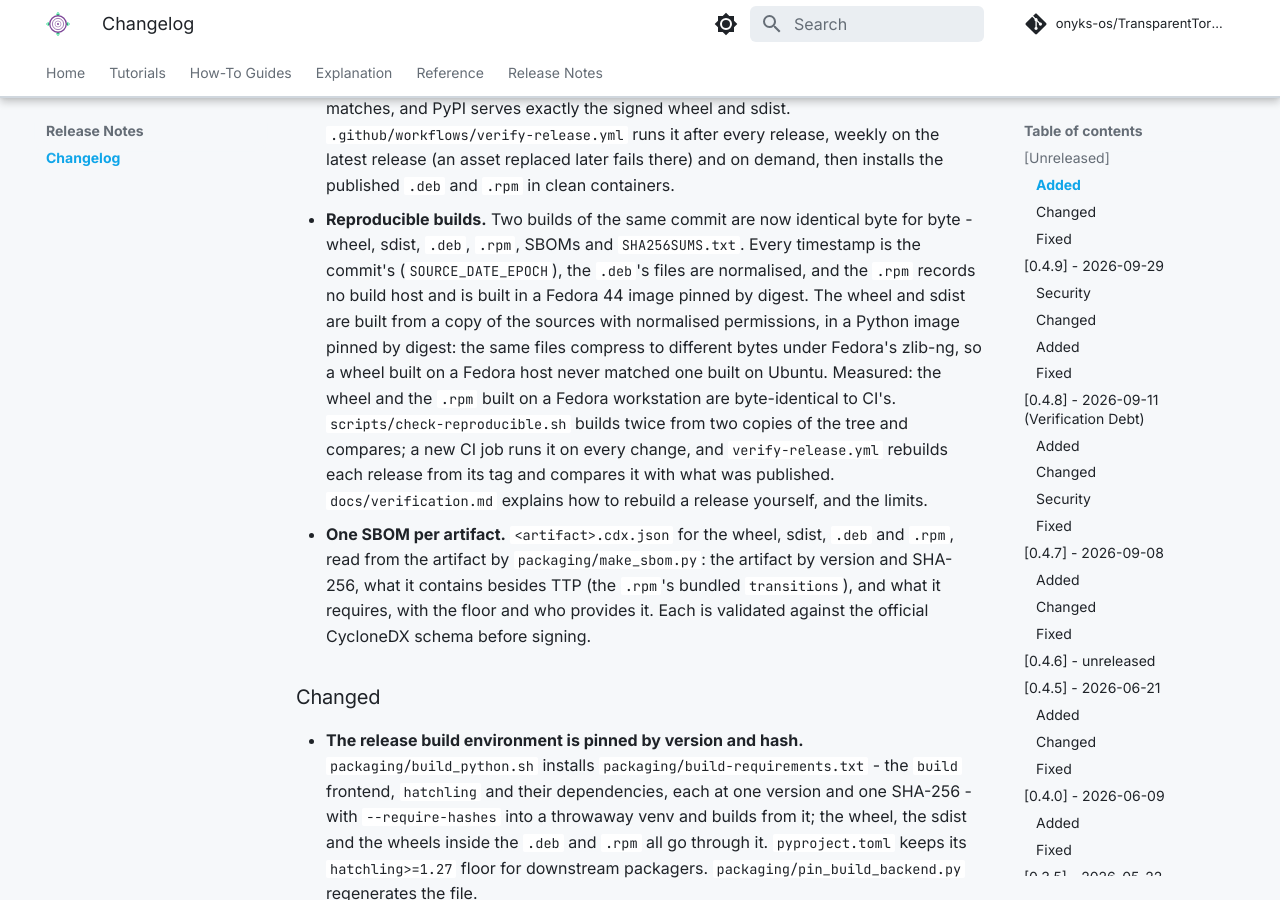
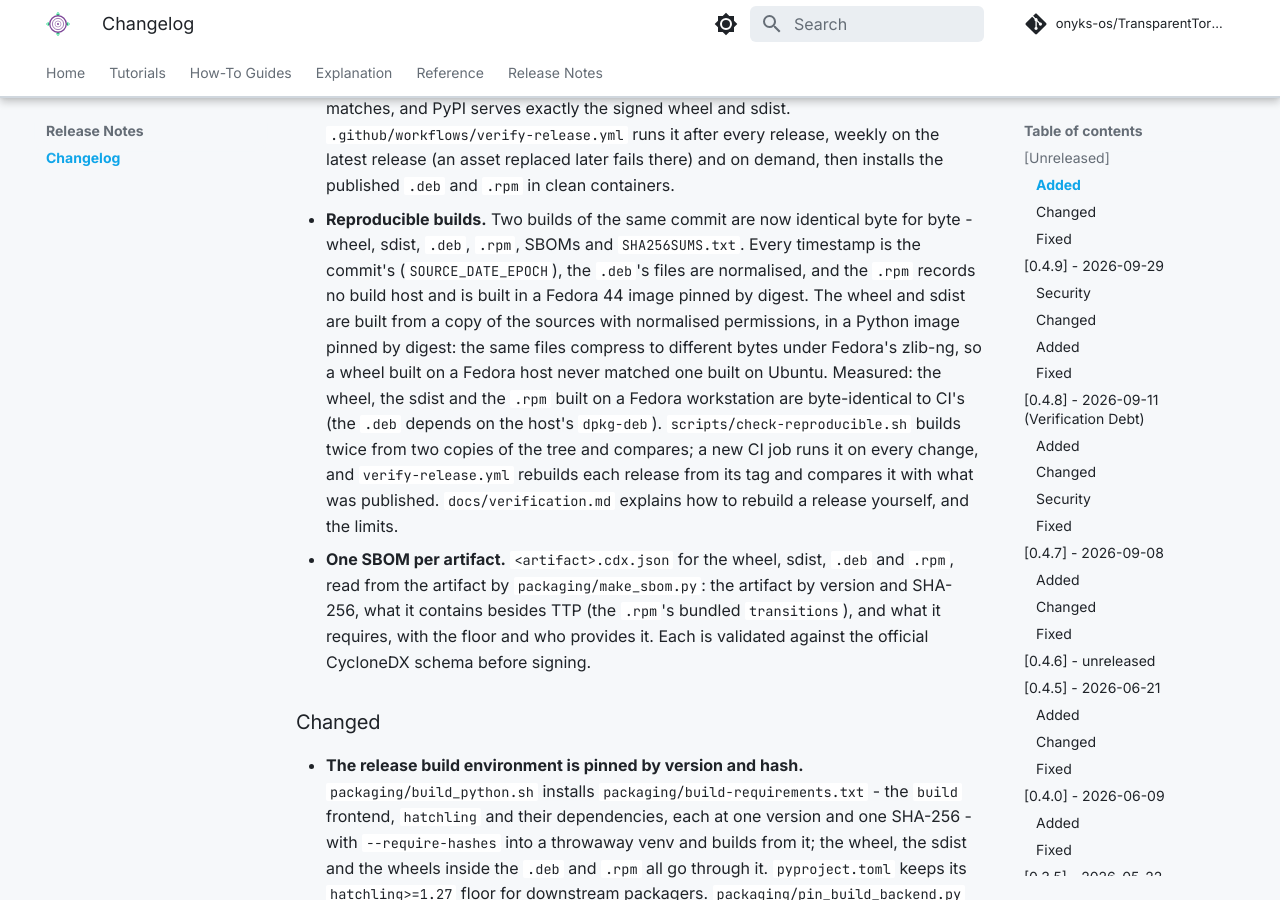
Before and after one commit to onyks-os/TransparentTorProxy, an MkDocs documentation site: the page built from docs/web/release-notes/changelog.md, in a window 1280 px wide and 900 px high, scrolled down 440 px. Built offline with MkDocs 1.6.1 and Material for MkDocs 9.7.7, drawn with Linux system fonts in a browser that asks for light colours; comment, search, counter and statistics services are not loaded.

Commit message:
docs: the sdist rebuilds identically across machines too, measured (#93)
#92's CI was the first run to build the sdist in the pinned Python image.
Rebuilt locally on Fedora 44 with its SOURCE_DATE_EPOCH (1790694164),
the wheel, the sdist, the .rpm and their SBOMs matched CI's Ubuntu build
byte for byte; the .deb did not, as documented. The docs said "the wheel
and the .rpm" because the sdist had not been measured yet.

Signed-off-by: onyks-os <129986281+onyks-os@users.noreply.github.com>
Co-authored-by: Claude Opus 5.5 <noreply@anthropic.com>

```diff
--- a/docs/web/release-notes/changelog.md
+++ b/docs/web/release-notes/changelog.md
@@ -24,8 +24,9 @@ and this project adheres to [Semantic Versioning](https://semver.org/spec/v2.0.0
   image pinned by digest. The wheel and sdist are built from a copy of the
   sources with normalised permissions, in a Python image pinned by digest: the
   same files compress to different bytes under Fedora's zlib-ng, so a wheel built
-  on a Fedora host never matched one built on Ubuntu. Measured: the wheel and the
-  `.rpm` built on a Fedora workstation are byte-identical to CI's. `scripts/check-reproducible.sh` builds twice from two
+  on a Fedora host never matched one built on Ubuntu. Measured: the wheel, the
+  sdist and the `.rpm` built on a Fedora workstation are byte-identical to CI's
+  (the `.deb` depends on the host's `dpkg-deb`). `scripts/check-reproducible.sh` builds twice from two
   copies of the tree and compares; a new CI job runs it on every change, and
   `verify-release.yml` rebuilds each release from its tag and compares it with
   what was published. `docs/verification.md` explains how to rebuild a release
```
Also changed, not shown: CHANGELOG.md (+3 -2 lines), docs/verification.md (+4 -2 lines).
